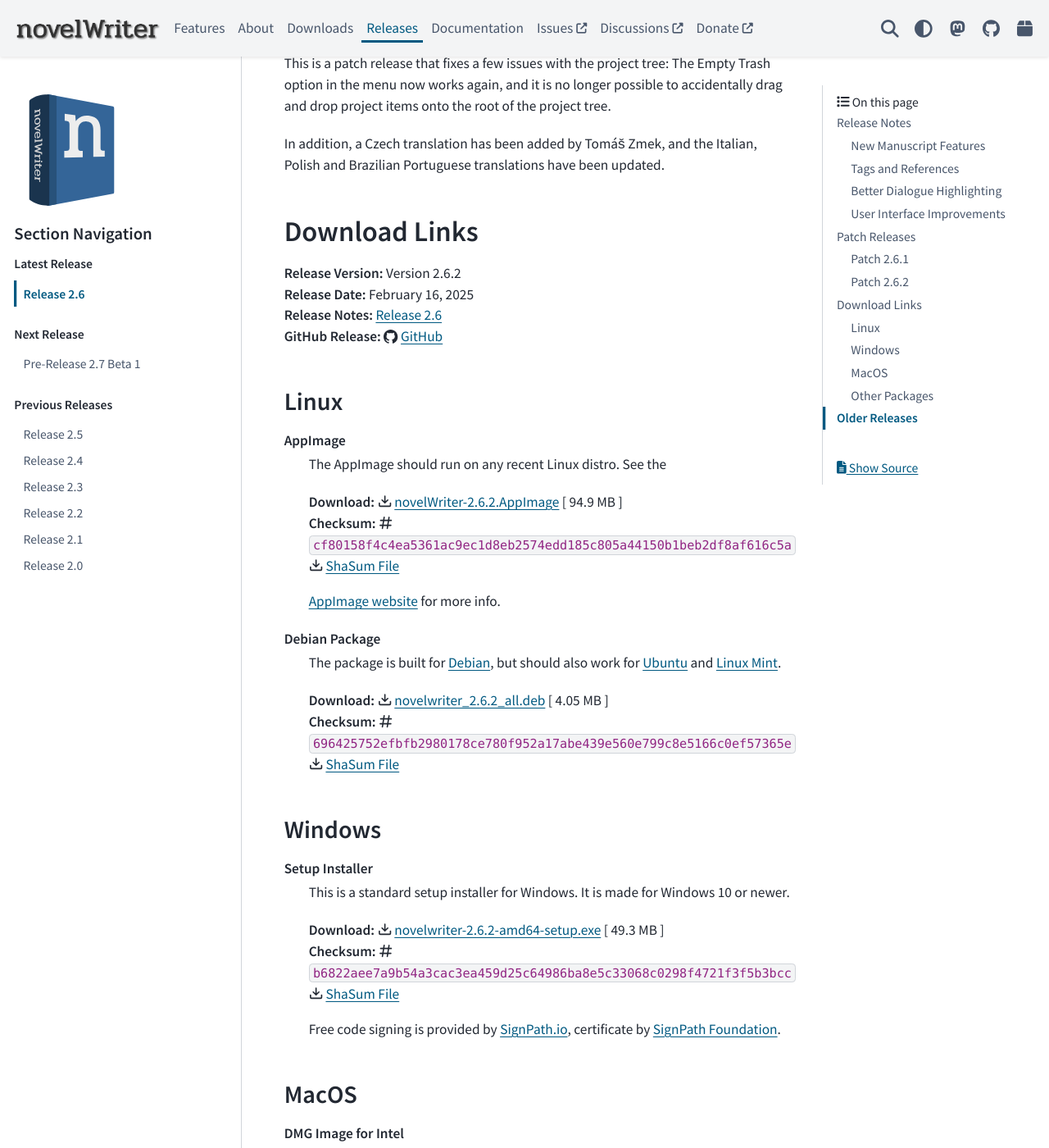
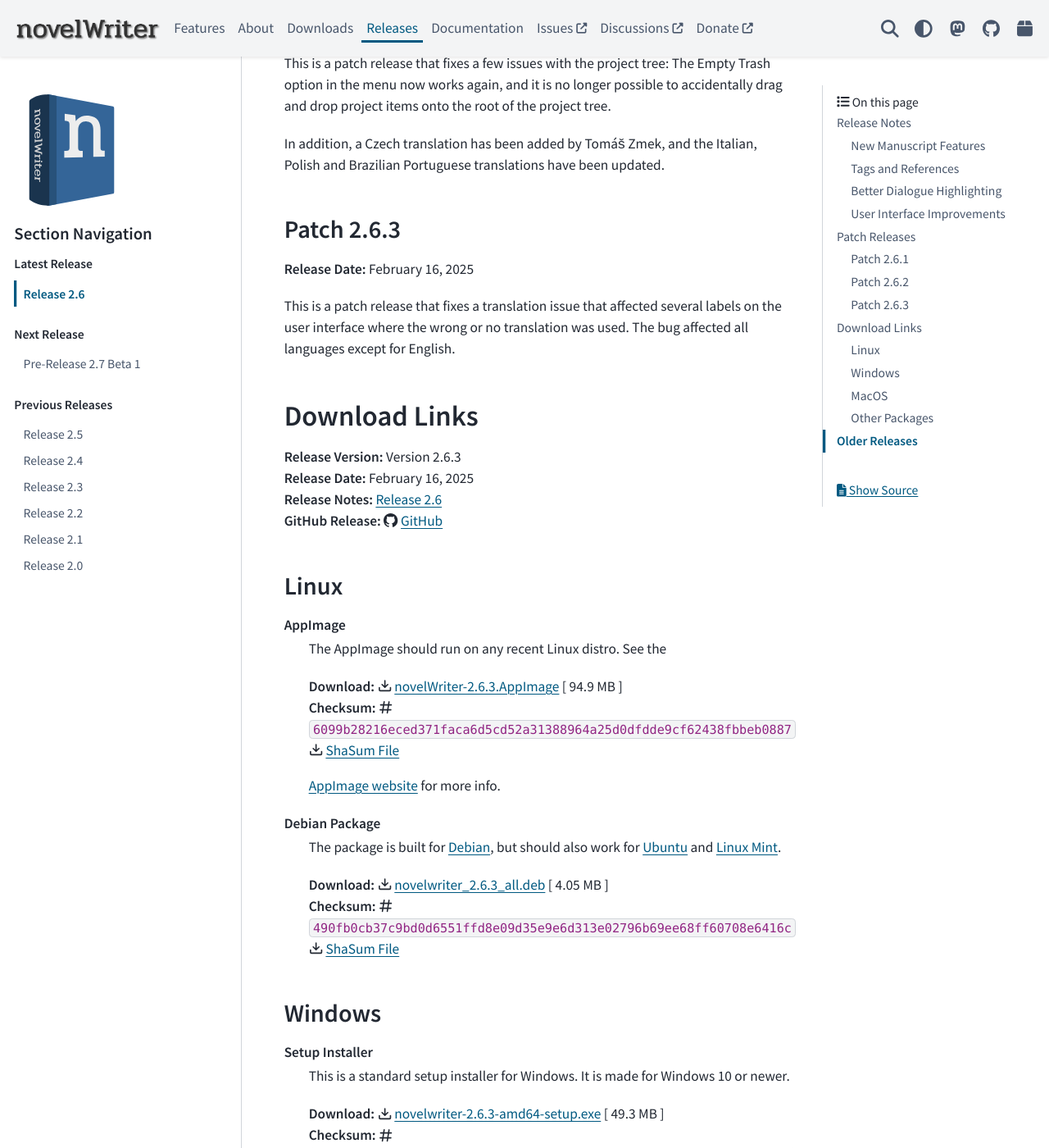
Before and after one commit to vkbo/novelWriter.io, a Sphinx documentation site: the page built from source/releases/release_2_6.rst, in a window 1280 px wide and 1400 px high, scrolled down 4204 px. Shown: the whole window at 82% size. Built offline with Sphinx 7.4.7 and the PyData theme 0.15.4, drawn with Linux system fonts in a browser that asks for light colours; some of the changed text lies outside the part shown.

Commit message:
Release 2.6.3

```diff
--- a/source/generated/download_release.rst
+++ b/source/generated/download_release.rst
@@ -6,10 +6,10 @@
 .. _SignPath.io: https://about.signpath.io/
 .. _SignPath Foundation: https://signpath.org/
 
-| **Release Version:** Version 2.6.2
+| **Release Version:** Version 2.6.3
 | **Release Date:** February 16, 2025
 | **Release Notes:** :ref:`main_release_2_6`
-| **GitHub Release:** :octicon:`mark-github` `GitHub <https://github.com/vkbo/novelWriter/releases/tag/v2.6.2>`__
+| **GitHub Release:** :octicon:`mark-github` `GitHub <https://github.com/vkbo/novelWriter/releases/tag/v2.6.3>`__
 
 Linux
 -----
@@ -17,16 +17,16 @@
 **AppImage**
    The AppImage should run on any recent Linux distro. See the
 
-   | **Download:** :octicon:`download` `novelWriter-2.6.2.AppImage <https://github.com/vkbo/novelWriter/releases/download/v2.6.2/novelWriter-2.6.2.AppImage>`__ [ 94.9 MB ]
-   | **Checksum:** :octicon:`hash` ``cf80158f4c4ea5361ac9ec1d8eb2574edd185c805a44150b1beb2df8af616c5a`` :octicon:`download` `ShaSum File <https://github.com/vkbo/novelWriter/releases/download/v2.6.2/novelWriter-2.6.2.AppImage.sha256>`__
+   | **Download:** :octicon:`download` `novelWriter-2.6.3.AppImage <https://github.com/vkbo/novelWriter/releases/download/v2.6.3/novelWriter-2.6.3.AppImage>`__ [ 94.9 MB ]
+   | **Checksum:** :octicon:`hash` ``6099b28216eced371faca6d5cd52a31388964a25d0dfdde9cf62438fbbeb0887`` :octicon:`download` `ShaSum File <https://github.com/vkbo/novelWriter/releases/download/v2.6.3/novelWriter-2.6.3.AppImage.sha256>`__
 
    `AppImage website`_ for more info.
 
 **Debian Package**
    The package is built for Debian_, but should also work for Ubuntu_ and `Linux Mint`_.
 
-   | **Download:** :octicon:`download` `novelwriter_2.6.2_all.deb <https://github.com/vkbo/novelWriter/releases/download/v2.6.2/novelwriter_2.6.2_all.deb>`__ [ 4.05 MB ]
-   | **Checksum:** :octicon:`hash` ``696425752efbfb2980178ce780f952a17abe439e560e799c8e5166c0ef57365e`` :octicon:`download` `ShaSum File <https://github.com/vkbo/novelWriter/releases/download/v2.6.2/novelwriter_2.6.2_all.deb.sha256>`__
+   | **Download:** :octicon:`download` `novelwriter_2.6.3_all.deb <https://github.com/vkbo/novelWriter/releases/download/v2.6.3/novelwriter_2.6.3_all.deb>`__ [ 4.05 MB ]
+   | **Checksum:** :octicon:`hash` ``490fb0cb37c9bd0d6551ffd8e09d35e9e6d313e02796b69ee68ff60708e6416c`` :octicon:`download` `ShaSum File <https://github.com/vkbo/novelWriter/releases/download/v2.6.3/novelwriter_2.6.3_all.deb.sha256>`__
 
 
 Windows
@@ -35,8 +35,8 @@
 **Setup Installer**
    This is a standard setup installer for Windows. It is made for Windows 10 or newer.
 
-   | **Download:** :octicon:`download` `novelwriter-2.6.2-amd64-setup.exe <https://github.com/vkbo/novelWriter/releases/download/v2.6.2/novelwriter-2.6.2-amd64-setup.exe>`__ [ 49.3 MB ]
-   | **Checksum:** :octicon:`hash` ``b6822aee7a9b54a3cac3ea459d25c64986ba8e5c33068c0298f4721f3f5b3bcc`` :octicon:`download` `ShaSum File <https://github.com/vkbo/novelWriter/releases/download/v2.6.2/novelwriter-2.6.2-amd64-setup.exe.sha256>`__
+   | **Download:** :octicon:`download` `novelwriter-2.6.3-amd64-setup.exe <https://github.com/vkbo/novelWriter/releases/download/v2.6.3/novelwriter-2.6.3-amd64-setup.exe>`__ [ 49.3 MB ]
+   | **Checksum:** :octicon:`hash` ``9c52a9cbdd35b12608319d7c3d531fc7f483ea3513dec688c1f839efd80c5460`` :octicon:`download` `ShaSum File <https://github.com/vkbo/novelWriter/releases/download/v2.6.3/novelwriter-2.6.3-amd64-setup.exe.sha256>`__
 
    Free code signing is provided by `SignPath.io`_, certificate by `SignPath Foundation`_.
 
@@ -47,15 +47,15 @@
 **DMG Image for Intel**
    This is a DMG image for MacOS with x86_64 architecture. It is built on MacOS 12.
 
-   | **Download:** :octicon:`download` `novelWriter-2.6.2-x86_64.dmg <https://github.com/vkbo/novelWriter/releases/download/v2.6.2/novelWriter-2.6.2-x86_64.dmg>`__ [ 96.3 MB ]
-   | **Checksum:** :octicon:`hash` ``9d82940eb0fc8ff1ca011a1107631696f74220fd48b0c0e89787c91f88854446`` :octicon:`download` `ShaSum File <https://github.com/vkbo/novelWriter/releases/download/v2.6.2/novelWriter-2.6.2-x86_64.dmg.sha256>`__
+   | **Download:** :octicon:`download` `novelWriter-2.6.3-x86_64.dmg <https://github.com/vkbo/novelWriter/releases/download/v2.6.3/novelWriter-2.6.3-x86_64.dmg>`__ [ 96.3 MB ]
+   | **Checksum:** :octicon:`hash` ``34ba50008b0749d406c63458b68d236011c3031f92a36974be4bae233d48e261`` :octicon:`download` `ShaSum File <https://github.com/vkbo/novelWriter/releases/download/v2.6.3/novelWriter-2.6.3-x86_64.dmg.sha256>`__
 
 
 **DMG Image for Apple Silicon (M1)**
    This is a DMG image for MacOS with aarch64 architecture. It is built on MacOS 14.
 
-   | **Download:** :octicon:`download` `novelWriter-2.6.2-aarch64.dmg <https://github.com/vkbo/novelWriter/releases/download/v2.6.2/novelWriter-2.6.2-aarch64.dmg>`__ [ 91.2 MB ]
-   | **Checksum:** :octicon:`hash` ``28d3aff17c2af5d2cb9b4fccd15a034d204154a50c2379c1b9f7ce1697d05492`` :octicon:`download` `ShaSum File <https://github.com/vkbo/novelWriter/releases/download/v2.6.2/novelWriter-2.6.2-aarch64.dmg.sha256>`__
+   | **Download:** :octicon:`download` `novelWriter-2.6.3-aarch64.dmg <https://github.com/vkbo/novelWriter/releases/download/v2.6.3/novelWriter-2.6.3-aarch64.dmg>`__ [ 91.2 MB ]
+   | **Checksum:** :octicon:`hash` ``845bee441b92fa4018fb4dc50f3e4411a4f3174f9a30adf0f398256fd83a9487`` :octicon:`download` `ShaSum File <https://github.com/vkbo/novelWriter/releases/download/v2.6.3/novelWriter-2.6.3-aarch64.dmg.sha256>`__
 
 
 Other Packages
@@ -64,11 +64,11 @@
 **Python Wheel**
    The Wheel package can be installed with ``pip install <file_path>``.
 
-   | **Download:** :octicon:`download` `novelWriter-2.6.2-py3-none-any.whl <https://github.com/vkbo/novelWriter/releases/download/v2.6.2/novelWriter-2.6.2-py3-none-any.whl>`__ [ 6.71 MB ]
-   | **Checksum:** :octicon:`hash` ``d159114df7757b808dfbbf0b3e05d0fcedf4939fc81e31237ebec8358c5bad98`` :octicon:`download` `ShaSum File <https://github.com/vkbo/novelWriter/releases/download/v2.6.2/novelWriter-2.6.2-py3-none-any.whl.sha256>`__
+   | **Download:** :octicon:`download` `novelWriter-2.6.3-py3-none-any.whl <https://github.com/vkbo/novelWriter/releases/download/v2.6.3/novelWriter-2.6.3-py3-none-any.whl>`__ [ 6.71 MB ]
+   | **Checksum:** :octicon:`hash` ``271518b0cd2028328ed991edd1788345f6472187c93012d475fb0e9aea65d4f6`` :octicon:`download` `ShaSum File <https://github.com/vkbo/novelWriter/releases/download/v2.6.3/novelWriter-2.6.3-py3-none-any.whl.sha256>`__
 
 **Source Code**
 The source code packages are archived files of the entire source code. See also the `novelWriter Repository`_.
 
-| **Download:** :octicon:`download` `novelWriter-2.6.2.zip <https://api.github.com/repos/vkbo/novelWriter/zipball/v2.6.2>`__
-| **Download:** :octicon:`download` `novelWriter-2.6.2.tar.gz <https://api.github.com/repos/vkbo/novelWriter/tarball/v2.6.2>`__
+| **Download:** :octicon:`download` `novelWriter-2.6.3.zip <https://api.github.com/repos/vkbo/novelWriter/zipball/v2.6.3>`__
+| **Download:** :octicon:`download` `novelWriter-2.6.3.tar.gz <https://api.github.com/repos/vkbo/novelWriter/tarball/v2.6.3>`__
--- a/source/releases/index.rst
+++ b/source/releases/index.rst
@@ -42,7 +42,7 @@
      - Status
    * - :ref:`main_release_2_6`
      - 2025-01-26
-     - 2.6.2
+     - 2.6.3
      - 2025-02-16
      - Latest Release: :ref:`Download <main_download>`
    * - :ref:`main_release_2_5`
--- a/source/releases/release_2_6.rst
+++ b/source/releases/release_2_6.rst
@@ -6,7 +6,7 @@
 ***********
 
 | **Release Date:** January 26, 2025
-| **Patches:** :ref:`2.6.1 <main_release_2_6_1>`, :ref:`2.6.2 <main_release_2_6_2>`
+| **Patches:** :ref:`2.6.1 <main_release_2_6_1>`, :ref:`2.6.2 <main_release_2_6_2>`, :ref:`2.6.3 <main_release_2_6_3>`
 
 .. _Issues: https://github.com/vkbo/novelWriter/issues
 
@@ -149,6 +149,17 @@
 been updated.
 
 
+.. _main_release_2_6_3:
+
+Patch 2.6.3
+-----------
+
+**Release Date:** February 16, 2025
+
+This is a patch release that fixes a translation issue that affected several labels on the user interface where the wrong or no
+translation was used. The bug affected all languages except for English.
+
+
 Download Links
 ==============
 
@@ -160,6 +171,7 @@
 
 Past release packages are available for download on `GitHub <https://github.com/vkbo/novelWriter/releases>`__.
 
+| :octicon:`mark-github` `Download Release 2.6.1 <https://github.com/vkbo/novelWriter/releases/tag/v2.6.2>`__
 | :octicon:`mark-github` `Download Release 2.6.1 <https://github.com/vkbo/novelWriter/releases/tag/v2.6.1>`__
 | :octicon:`mark-github` `Download Release 2.6 <https://github.com/vkbo/novelWriter/releases/tag/v2.6>`__
 | :octicon:`mark-github` `Download Release 2.6 RC 1 <https://github.com/vkbo/novelWriter/releases/tag/v2.6rc1>`__
```
Also changed, not shown: source/_extra/release-latest.json (+12 -12 lines), source/generated/checksum_block.rst (+14 -14 lines), source/generated/download_block.rst (+6 -6 lines).
